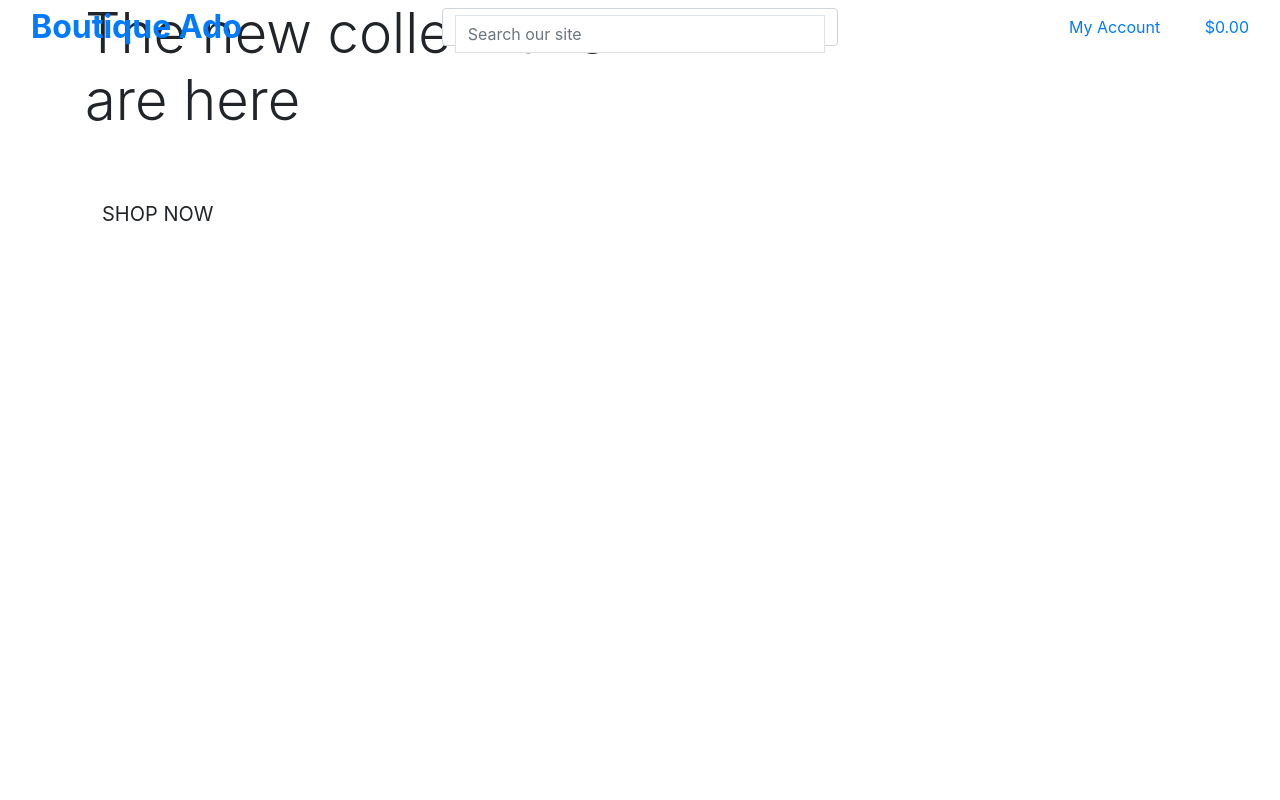
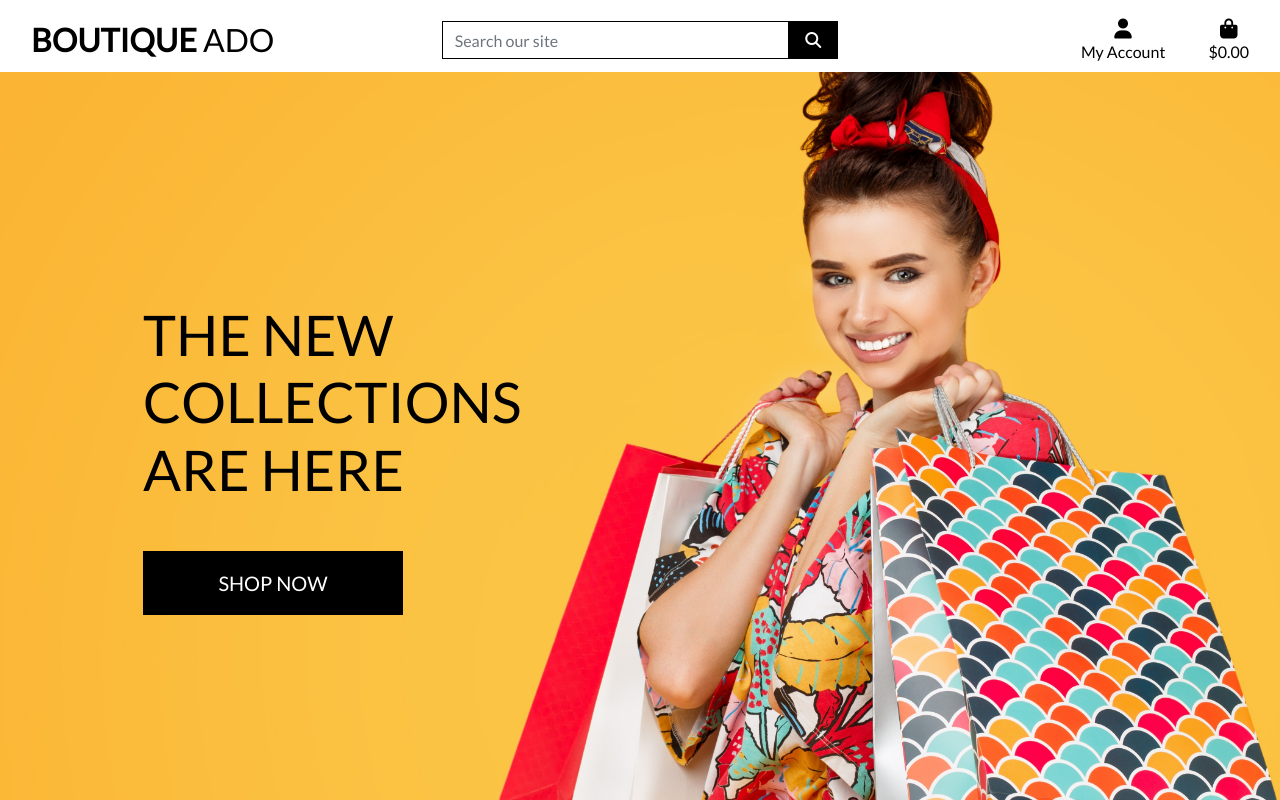
Before and after one commit to aavasylenko/django_shop_project, a Django app: page / in a window 1280 px wide. Run offline with Django 3.2, Linux system fonts and the light colour scheme; some libraries are stand-ins or nearby versions.

Commit message:
completed home page header and css

```diff
--- a/boutique_ado/settings.py
+++ b/boutique_ado/settings.py
@@ -69,7 +69,7 @@ TEMPLATES = [
             'context_processors': [
                 'django.template.context_processors.debug',
                 'django.template.context_processors.request',
-                'django.contrib.auth.context_processors.auth', # required by allauth
+                'django.contrib.auth.context_processors.auth',  # required by allauth
                 'django.contrib.messages.context_processors.messages',
             ],
         },
@@ -147,3 +147,7 @@ USE_TZ = True
 # https://docs.djangoproject.com/en/3.1/howto/static-files/
 
 STATIC_URL = '/static/'
+STATICFILES_DIRS = (os.path.join(BASE_DIR, 'static'),)  # supposed to be a tuple
+
+MEDIA_URL = '/media/'
+MEDIA_ROOT = os.path.join(BASE_DIR, 'media')
--- a/boutique_ado/urls.py
+++ b/boutique_ado/urls.py
@@ -15,9 +15,11 @@ Including another URLconf
 """
 from django.contrib import admin
 from django.urls import path, include
+from django.conf import settings
+from django.conf.urls.static import static
 
 urlpatterns = [
     path('admin/', admin.site.urls),
     path('accounts/', include('allauth.urls')),
     path('', include('home.urls')),
-]
+] + static(settings.MEDIA_URL, document_root=settings.MEDIA_ROOT)
--- /dev/null
+++ b/static/css/base.css
@@ -0,0 +1,81 @@
+html {
+    height: 100%;
+}
+
+body {
+    background: url('/media/homepage_background_cropped.jpg') no-repeat center center fixed;
+    background-size: cover;
+    height: calc(100vh - 164px);
+    color: #555;
+    font-family: 'Lato';
+}
+
+/* from Bulma */
+.icon {
+    align-items: center;
+    display: inline-flex;
+    justify-content: center;
+    height: 1.5rem;
+    width: 1.5rem;
+}
+
+.logo-font {
+    text-transform: uppercase;
+}
+
+.main-logo-link {
+    width: fit-content;
+}
+
+.shop-now-button {
+    background: black;
+    color: white;
+    min-width: 260px;
+}
+
+.btn-black {
+    background: black;
+    color: white;
+}
+
+.shop-now-button:hover,
+.shop-now-button:active,
+.shop-now-button:focus,
+.btn-black:hover,
+.btn-black:active,
+.btn-black:focus {
+    background: #222;
+    color: white;
+}
+
+.text-black {
+    color: #000 !important;
+}
+
+.border-black {
+    border: 1px solid black !important;
+}
+
+/* -------------------------------- Media Queries */
+
+/* Slightly larger container on xl screens */
+@media (min-width: 1200px) {
+  .container {
+    max-width: 80%;
+  }
+}
+
+/* fixed top navbar only on medium and up */
+@media (min-width: 992px) {
+    .fixed-top-desktop-only {
+        position: fixed;
+        top: 0;
+        right: 0;
+        left: 0;
+        z-index: 1030;
+    }
+
+    .header-container {
+        padding-top: 164px;
+    }
+}
--- a/templates/base.html
+++ b/templates/base.html
@@ -5,25 +5,28 @@
   <head>
 
     {% block meta %}
-    <meta http-equiv="X-UA-Compatible" content="ie=edge">
-    <meta charset="utf-8">
-    <meta name="viewport" content="width=device-width, initial-scale=1, shrink-to-fit=no">
+        <meta http-equiv="X-UA-Compatible" content="ie=edge">
+        <meta charset="utf-8">
+        <meta name="viewport" content="width=device-width, initial-scale=1, shrink-to-fit=no">
     {% endblock %}
 
     {% block extra_meta %}
     {% endblock %}
 
     {% block corecss %}
-    <link rel="stylesheet" href="https://stackpath.bootstrapcdn.com/bootstrap/4.5.2/css/bootstrap.min.css" integrity="sha384-JcKb8q3iqJ61gNV9KGb8thSsNjpSL0n8PARn9HuZOnIxN0hoP+VmmDGMN5t9UJ0Z" crossorigin="anonymous">
+        <link rel="stylesheet" href="https://stackpath.bootstrapcdn.com/bootstrap/4.4.1/css/bootstrap.min.css" integrity="sha384-Vkoo8x4CGsO3+Hhxv8T/Q5PaXtkKtu6ug5TOeNV6gBiFeWPGFN9MuhOf23Q9Ifjh" crossorigin="anonymous">
+        <link rel="stylesheet" href="https://fonts.googleapis.com/css?family=Lato&display=swap">
+        <link rel="stylesheet" href="{% static 'css/base.css' %}">
     {% endblock %}
 
     {% block extra_css %}
     {% endblock %}
 
     {% block corejs %}
-    <script src="https://code.jquery.com/jquery-3.5.1.slim.min.js" integrity="sha384-DfXdz2htPH0lsSSs5nCTpuj/zy4C+OGpamoFVy38MVBnE+IbbVYUew+OrCXaRkfj" crossorigin="anonymous"></script>
-    <script src="https://cdn.jsdelivr.net/npm/popper.js@1.16.1/dist/umd/popper.min.js" integrity="sha384-9/reFTGAW83EW2RDu2S0VKaIzap3H66lZH81PoYlFhbGU+6BZp6G7niu735Sk7lN" crossorigin="anonymous"></script>
-    <script src="https://stackpath.bootstrapcdn.com/bootstrap/4.5.2/js/bootstrap.min.js" integrity="sha384-B4gt1jrGC7Jh4AgTPSdUtOBvfO8shuf57BaghqFfPlYxofvL8/KUEfYiJOMMV+rV" crossorigin="anonymous"></script>
+        <script src="https://kit.fontawesome.com/e9c73d7092.js" crossorigin="anonymous"></script>
+        <script src="https://code.jquery.com/jquery-3.4.1.slim.min.js" integrity="sha384-J6qa4849blE2+poT4WnyKhv5vZF5SrPo0iEjwBvKU7imGFAV0wwj1yYfoRSJoZ+n" crossorigin="anonymous"></script>
+        <script src="https://cdn.jsdelivr.net/npm/popper.js@1.16.0/dist/umd/popper.min.js" integrity="sha384-Q6E9RHvbIyZFJoft+2mJbHaEWldlvI9IOYy5n3zV9zzTtmI3UksdQRVvoxMfooAo" crossorigin="anonymous"></script>
+        <script src="https://stackpath.bootstrapcdn.com/bootstrap/4.4.1/js/bootstrap.min.js" integrity="sha384-wfSDF2E50Y2D1uUdj0O3uMBJnjuUD4Ih7YwaYd1iqfktj0Uod8GCExl3Og8ifwB6" crossorigin="anonymous"></script>
     {% endblock %}
 
     {% block extra_js %}
@@ -33,18 +36,18 @@
   </head>
   <body>
     <header class="container-fluid fixed-top">
-        <div class="row">
+        <div id="topnav" class="row bg-white pt-lg-2 d-none d-lg-flex">
             <div class="col-12 col-lg-4 my-auto py-1 py-lg-0 text-center text-lg-left">
                 <a href="{% url 'home' %}" class="nav-link main-logo-link">
-                    <h2 class="logo-font text-black my-0"><strong>Boutique Ado</strong></h2>
+                    <h2 class="logo-font text-black my-0"><strong>Boutique</strong> Ado</h2>
                 </a>
             </div>
             <div class="col-12 col-lg-4 my-auto py-1 py-lg-0">
                 <form method="GET" action="">
-                    <div class="form-control w-100">
+                    <div class="input-group w-100">
                         <input class="form-control border border-black rounded-0" type="text" name="q" placeholder="Search our site">
                         <div class="input-group-append">
-                            <button class="form-control btn btn-blackborder border-black rounded-0" type="submit">
+                            <button class="form-control btn btn-black border border-black rounded-0" type="submit">
                                 <span class="icon">
                                     <i class="fas fa-search"></i>
                                 </span>
@@ -95,7 +98,7 @@
     </header>
 
     {% if messages %}
-    <div class="message-container"></div>
+        <div class="message-container"></div>
     {% endif %}
 
     {% block page_header %}
@@ -107,5 +110,6 @@
     {% block postloadjs %}
     {% endblock %}
 
-   </body>
+
+  </body>
 </html>
```
Also changed, not shown: home/urls.py (line endings or trailing spaces), media/homepage_background_cropped.jpg (added).
